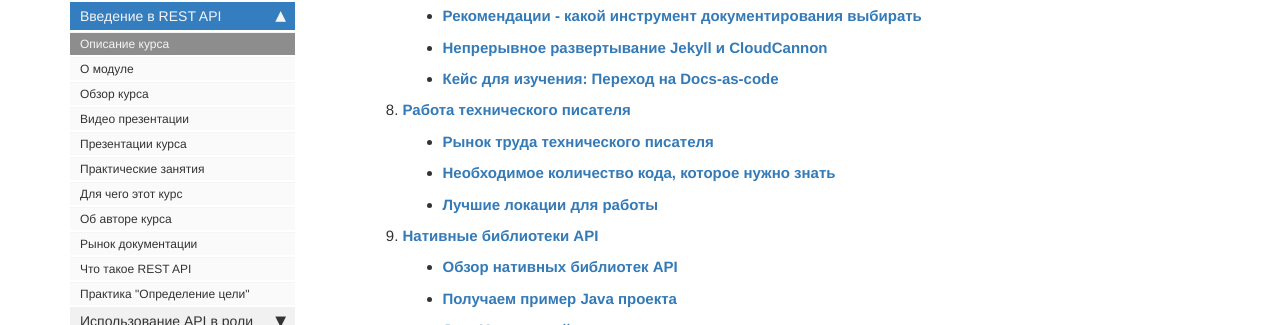
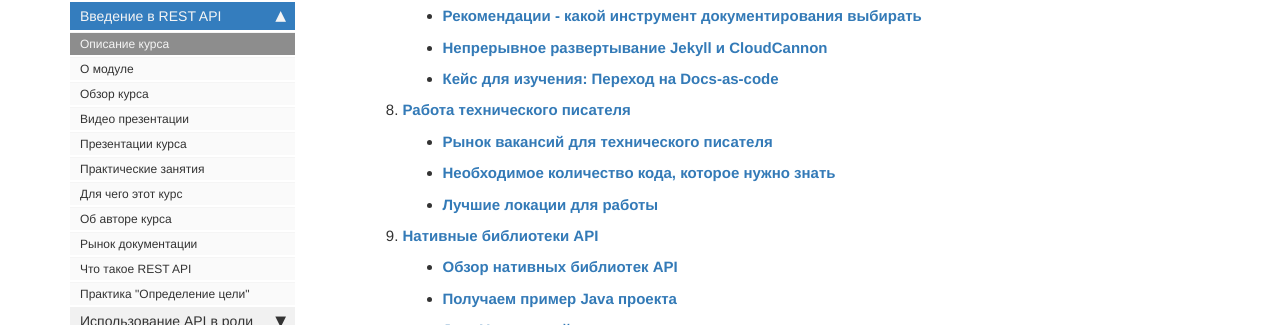
Before and after one commit to Starkovden/Starkovden.github.io, a Jekyll site: the page built from index.md, in a window 1280 px wide and 900 px high, scrolled down 3187 px. Shown: the part 127-452 px from the top of the window. Built offline with Jekyll 4.4.1, drawn with Linux system fonts in a browser that asks for light colours; nearby versions of some CDN libraries; comment, search, counter and statistics services are not loaded.

Commit message:
поправил заголоовок раздела

```diff
--- a/index.md
+++ b/index.md
@@ -123,7 +123,7 @@ permalink: index.html
 
 8. [**Работа технического писателя**](about-eigth-module.html)
 
-    - [**Рынок труда технического писателя**](job-market.html)
+    - [**Рынок вакансий для технического писателя**](job-market.html)
     - [**Необходимое количество кода, которое нужно знать**](how-much-code-to-know.html)
     - [**Лучшие локации для работы**](best-locations.html)
 
```
